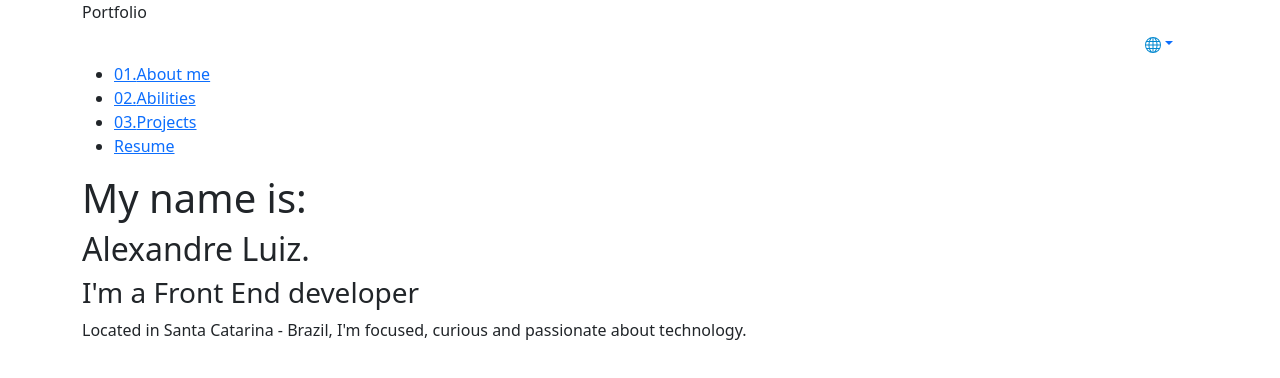
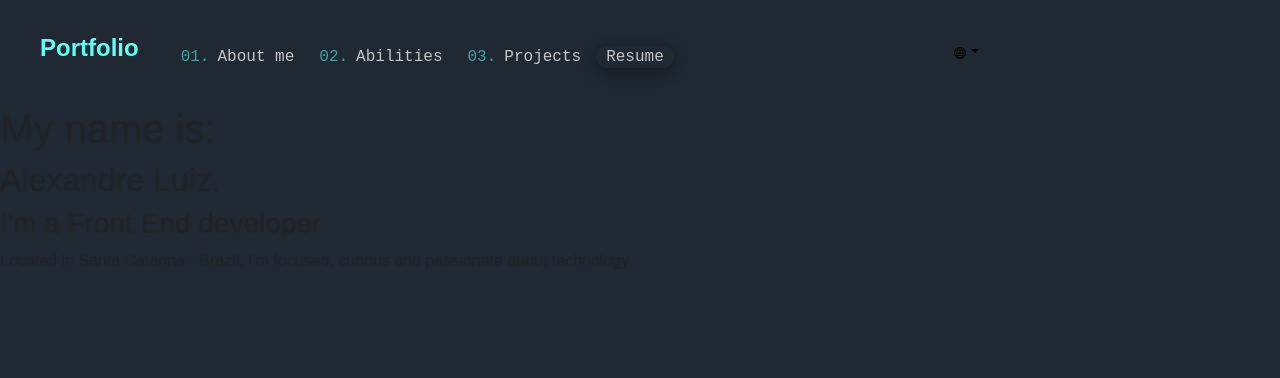
Before and after one commit to Alex-Lima84/main-portfolio, a React (Create React App) app: page / in a window 1280 px wide. Shown: the top 378 px of the page. Built offline with nearby package versions, Linux system fonts and the light colour scheme.

Commit message:
menu implementation

```diff
--- /dev/null
+++ b/src/App.scss
@@ -0,0 +1,26 @@
+* {
+    padding: 0;
+    margin: 0;
+    border: none;
+    outline: none;
+    font-weight: 300;
+    box-sizing: border-box;
+}
+
+body {
+    font-family: 'Montserrat', sans-serif;
+    background-color: #1F2833;
+}
+
+a {
+    text-decoration: none;
+    color: black;
+}
+
+ul {
+    list-style: none;
+}
+
+img {
+    max-width: 100%;
+}
--- a/src/App.tsx
+++ b/src/App.tsx
@@ -1,5 +1,6 @@
 import React from "react";
 import Home from "./pages/home";
+import './App.scss'
 
 function App() {
 
--- a/src/components/nav/index.tsx
+++ b/src/components/nav/index.tsx
@@ -1,22 +1,58 @@
+import { useEffect, useState } from "react";
 import { useTranslation } from "react-i18next";
 import Translator from "../translator";
-
+import './styles.scss'
 
 
 function Nav() {
     const { t } = useTranslation();
+    const [showFirstLink, setShowFirstLink] = useState(false)
+    const [showSecondLink, setShowSecondLink] = useState(false)
+    const [showThirdLink, setShowThirdLink] = useState(false)
+    const [showFourthLink, setShowFourthLink] = useState(false)
+
+    useEffect(() => {
+        setTimeout(() => {
+            setShowFirstLink(true)
+        }, 300)
+        setTimeout(() => {
+            setShowSecondLink(true)
+        }, 700)
+        setTimeout(() => {
+            setShowThirdLink(true)
+        }, 1100)
+        setTimeout(() => {
+            setShowFourthLink(true)
+        }, 1500)
+    }, [])
 
     return (
-        <nav>
-            <span>{t("app_title")}</span>
-            <Translator />
-            <ul>
-                <li><a href="#about"><span>01.</span>{t("about_me")}</a></li>
-                <li><a href="#abilities"><span>02.</span>{t("abilities")}</a></li>
-                <li><a href="#projects"><span>03.</span>{t("projects")}</a></li>
-                <li><a href="" className="resume-link">{t("resume")}</a></li>
-            </ul>
-        </nav>
+
+        <header className="header">
+            <div className="header-container">
+                <a href="/portfolio-page/">
+                    <h1>{t("app_title")}</h1>
+                </a>
+                <nav>
+                    <input type="checkbox" id="menu-hamburguer" />
+                    <label htmlFor="menu-hamburguer">
+                        <div className="menu">
+                            <span className="hamburguer"></span>
+                        </div>
+                    </label>
+                    <ul>
+                        {showFirstLink && <li><a href="#about"><span>01.</span>{t("about_me")}</a></li>}
+                        {showSecondLink && <li><a href="#abilities"><span>02.</span>{t("abilities")}</a></li>}
+                        {showThirdLink && <li><a href="#projects"><span>03.</span>{t("projects")}</a></li>}
+                        {showFourthLink && <li><a href="" className="resume-link">{t("resume")}</a></li>}
+
+                    </ul>
+                </nav>
+                <Translator />
+            </div>
+        </header>
+
+
     );
 
 }
--- /dev/null
+++ b/src/components/nav/styles.scss
@@ -0,0 +1,160 @@
+.header {
+    .header-container {
+        display: flex;
+        padding: 20px 40px;
+        justify-content: space-between;
+        align-items: center;
+        min-height: 75px;
+
+        a {
+            h1 {
+                font-size: 1.5rem;
+                font-weight: 700;
+                transition: 1s;
+                color: #66FCF1;
+            }
+        }
+
+        nav {
+            input {
+                display: none;
+            }
+
+            input:checked~label .hamburguer {
+                transform: rotate(45deg);
+            }
+
+            input:checked~label .hamburguer:before {
+                transform: rotate(90deg);
+                top: 0;
+            }
+
+            input:checked~label .hamburguer:after {
+                transform: rotate(90deg);
+                bottom: 0;
+            }
+
+            label {
+                .menu {
+                    display: none;
+                    width: 60px;
+                    height: 60px;
+                    align-self: flex-end;
+
+                    .hamburguer {
+                        background-color: #66FCF1;
+                        position: relative;
+                        display: block;
+                        width: 30px;
+                        height: 2px;
+                        top: 29px;
+                        left: 15px;
+                        transition: 0.5s ease-in-out;
+                    }
+
+                    .hamburguer:before {
+                        top: -10px;
+                        background-color: #66FCF1;
+                        content: "";
+                        display: block;
+                        width: 100%;
+                        height: 100%;
+                        position: absolute;
+                        transition: 0.2s ease-in-out;
+                    }
+
+                    .hamburguer:after {
+                        bottom: -10px;
+                        background-color: #66FCF1;
+                        content: "";
+                        display: block;
+                        width: 100%;
+                        height: 100%;
+                        position: absolute;
+                        transition: 0.2s ease-in-out;
+                    }
+                }
+            }
+
+            ul {
+                display: flex;
+
+                li {
+                    a {
+                        font-family: 'Space Mono', monospace;
+                        font-size: 1rem;
+                        font-weight: 400;
+                        padding: 2px 10px;
+                        margin-right: 5px;
+                        border-radius: 50px;
+                        transition: 1s;
+                        color: #C5C6C7;
+
+                        span {
+                            color: #45A29E;
+                            margin-right: 0.5rem;
+                        }
+
+                        span:hover {
+                            color: #0B0C10;
+                        }
+                    }
+
+                    a:hover {
+                        color: #1F2833;
+                        background-color: #66FCF1;
+                    }
+
+                    .resume-link {
+                        box-shadow: rgba(0, 0, 0, 0.35) 0px 5px 15px;
+                    }
+                }
+            }
+        }
+    }
+
+}
+
+@media (max-width: 768px) {
+    .header {
+        .header-container {
+
+            nav {
+                position: absolute;
+                top: 8px;
+                right: 25px;
+                z-index: 1;
+
+                input {
+                    display: none;
+                }
+
+                input:checked~ul {
+                    display: block;
+                }
+
+                ul {
+                    display: none;
+                    width: 200px;
+                    background-color: #1F2833;
+                    padding: 20px;
+                    border-radius: 50px;
+
+                    li {
+                        a {
+                            text-align: left;
+                            padding: 20px;
+                            display: block;
+
+                        }
+
+                        .resume-link {
+                            box-shadow: none;
+                        }
+                    }
+                }
+            }
+        }
+
+    }
+}
--- a/src/components/translator/index.tsx
+++ b/src/components/translator/index.tsx
@@ -7,6 +7,7 @@ import GlobeIcon from '../../assets/icons/globe.svg'
 import "bootstrap/dist/js/bootstrap.js";
 import "bootstrap/dist/css/bootstrap.min.css";
 import "flag-icons/css/flag-icons.min.css"
+import './styles.scss'
 
 const languages = [
     {
@@ -51,8 +52,7 @@ function Translator() {
     }, [currentLanguage, t])
 
     return (
-        <div className="container">
-            <div className="d-flex justify-content-end">
+        <div className="container" style={{ maxWidth: '60px' }}>
             <div className="dropdown">
                 <button
                     className="btn btn-link dropdown-toggle"
@@ -78,7 +78,6 @@ function Translator() {
                 </ul>
             </div>
         </div>
-        </div>
     );
 
 }
--- a/src/components/translator/styles.scss
+++ b/src/components/translator/styles.scss
@@ -0,0 +1,7 @@
+.container {
+    .dropdown {
+        button {
+            color: #000;
+        }
+    }
+}
--- a/src/pages/home/index.tsx
+++ b/src/pages/home/index.tsx
@@ -7,6 +7,7 @@ import Nav from '../../components/nav'
 import "bootstrap/dist/js/bootstrap.js";
 import "bootstrap/dist/css/bootstrap.min.css";
 import "flag-icons/css/flag-icons.min.css"
+import './styles.scss'
 
 i18next
   .use(initReactI18next)
@@ -33,7 +34,7 @@ function Home() {
   }, [currentLanguage, t])
 
   return (
-    <div className="container">
+    <div className="home-container">
       <Nav />
       <section className="hero">
 
```
Also changed, not shown: src/assets/icons/globe.svg. Lines whose indentation alone changed are shown as unchanged.
